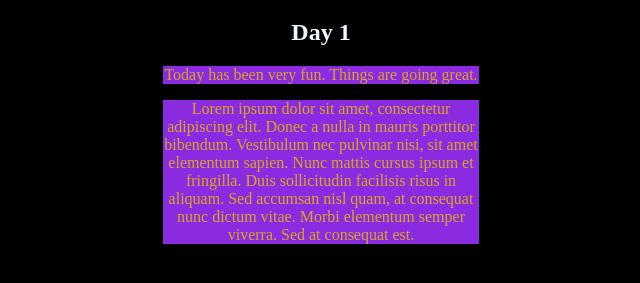
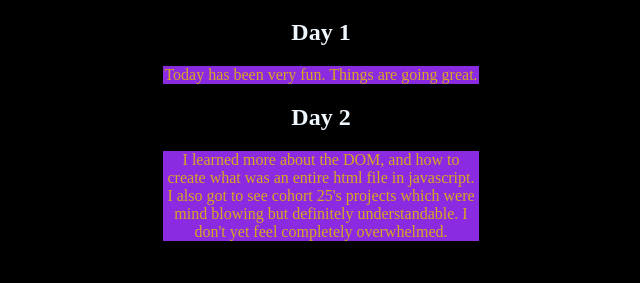
Before and after one commit to 1asdfghjkl7/my-journal, a plain HTML site: page index.html in a window 1280 px wide. Shown: the part 61-344 px from the top of the page, without its empty margins (319-959 px from the left). Drawn offline with Linux system fonts and the light colour scheme.

Commit message:
day 2 update

```diff
--- a/index.html
+++ b/index.html
@@ -9,10 +9,13 @@
 </head>
 <body>
     <h1>My Journal as I go Through NSS</h1>
-    <h2>Day 1</h2>
     <div>
-    <p>Today has been very fun. Things are going great.</p>
-    <p>Lorem ipsum dolor sit amet, consectetur adipiscing elit. Donec a nulla in mauris porttitor bibendum. Vestibulum nec pulvinar nisi, sit amet elementum sapien. Nunc mattis cursus ipsum et fringilla. Duis sollicitudin facilisis risus in aliquam. Sed accumsan nisl quam, at consequat nunc dictum vitae. Morbi elementum semper viverra. Sed at consequat est.</p>
+        <h2>Day 1</h2>
+        <p>Today has been very fun. Things are going great.</p>
+    </div>
+    <div>
+        <h2>Day 2</h2>
+        <p>I learned more about the DOM, and how to create what was an entire html file in javascript. I also got to see cohort 25's projects which were mind blowing but definitely understandable. I don't yet feel completely overwhelmed.</p>
     </div>
     <script src="main.js"></script>
 </body>
```
